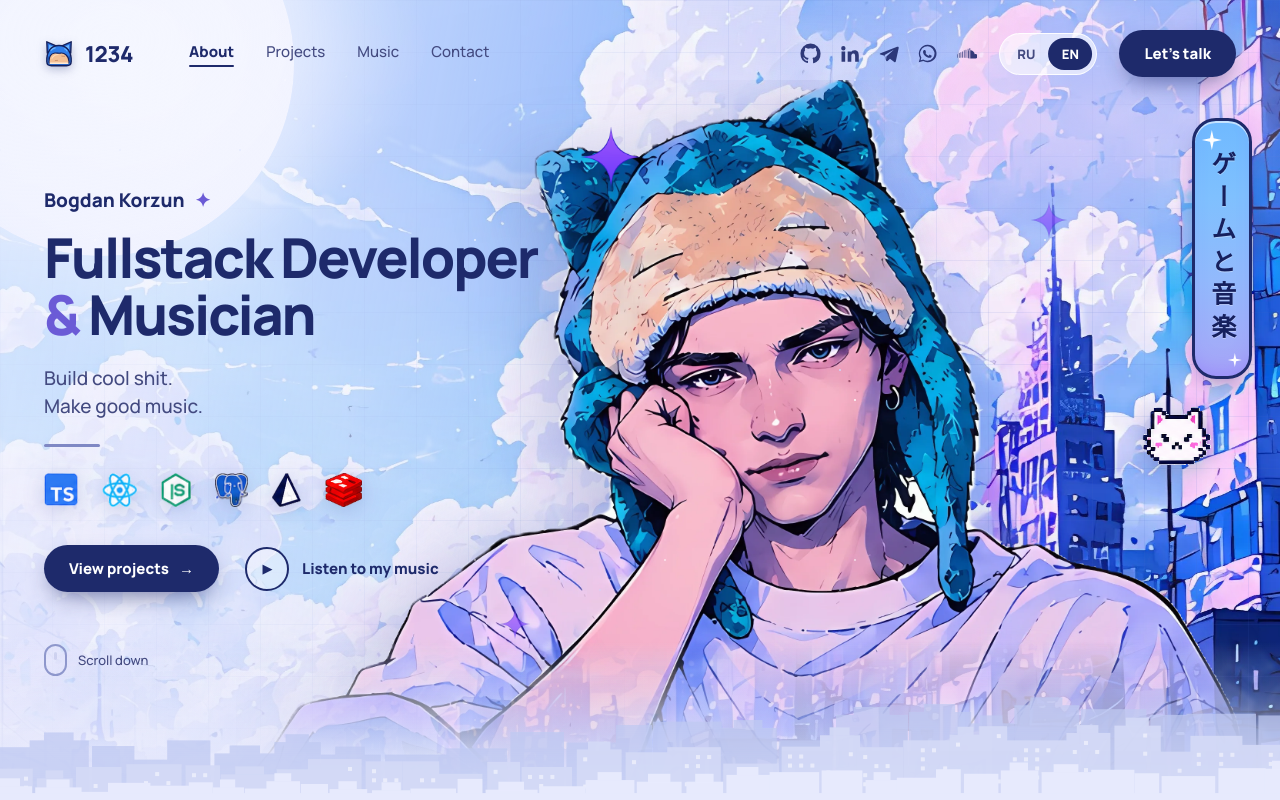
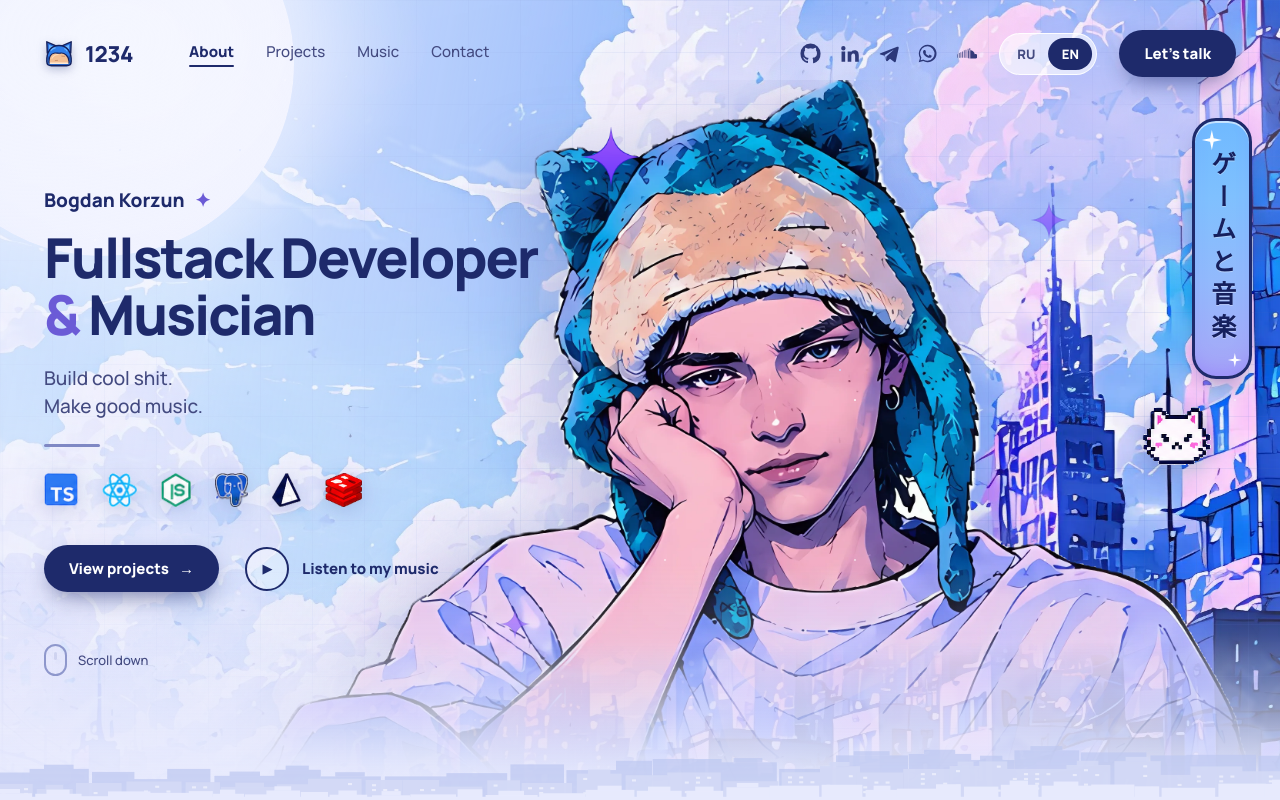
Before and after one commit to User1234-Code-maker/1234-site, a Vue app: page / in a window 1280 px wide. Shown: the top 800 px of the page. Built offline with nearby package versions, Linux system fonts and the light colour scheme.

Commit message:
Опустил город внизу Hero, главный экран как раньше

```diff
--- a/src/styles/main.css
+++ b/src/styles/main.css
@@ -346,12 +346,12 @@ h1 em{font-style:normal;color:var(--violet)}
 html.cat-adopted .cat{visibility:hidden}
 
 /* низ Hero плавно растворяется в цвет страницы, без резкого среза при скролле */
-.hero::after{content:"";position:absolute;left:0;right:0;bottom:-2px;height:20vh;z-index:9;pointer-events:none;
+.hero::after{content:"";position:absolute;left:0;right:0;bottom:-2px;height:30vh;z-index:9;pointer-events:none;
  background:linear-gradient(to bottom,rgba(231,234,253,0) 0%,rgba(231,234,253,.22) 30%,rgba(231,234,253,.62) 62%,rgba(231,234,253,.92) 86%,#E7EAFD 100%)}
 
 /* нижний край персонажа растворяется: при прокрутке слой уезжает вверх и больше не виден его срез */
 .l-char img.main{-webkit-mask-image:linear-gradient(to bottom,#000 0,#000 78%,transparent 100%);mask-image:linear-gradient(to bottom,#000 0,#000 78%,transparent 100%)}
 
 /* внизу Hero дорисован силуэт города цвета страницы: край не пустой, а как будто сам сайт «вырастает» из города */
-.hero::before{content:"";position:absolute;left:0;right:0;bottom:-1px;height:clamp(96px,17vh,190px);z-index:10;pointer-events:none;
+.hero::before{content:"";position:absolute;left:0;right:0;bottom:-1px;height:clamp(64px,9vh,104px);z-index:10;pointer-events:none;
  background:url(../assets/img/skyline.svg) right bottom/max(100%,980px) 100% no-repeat}
```
